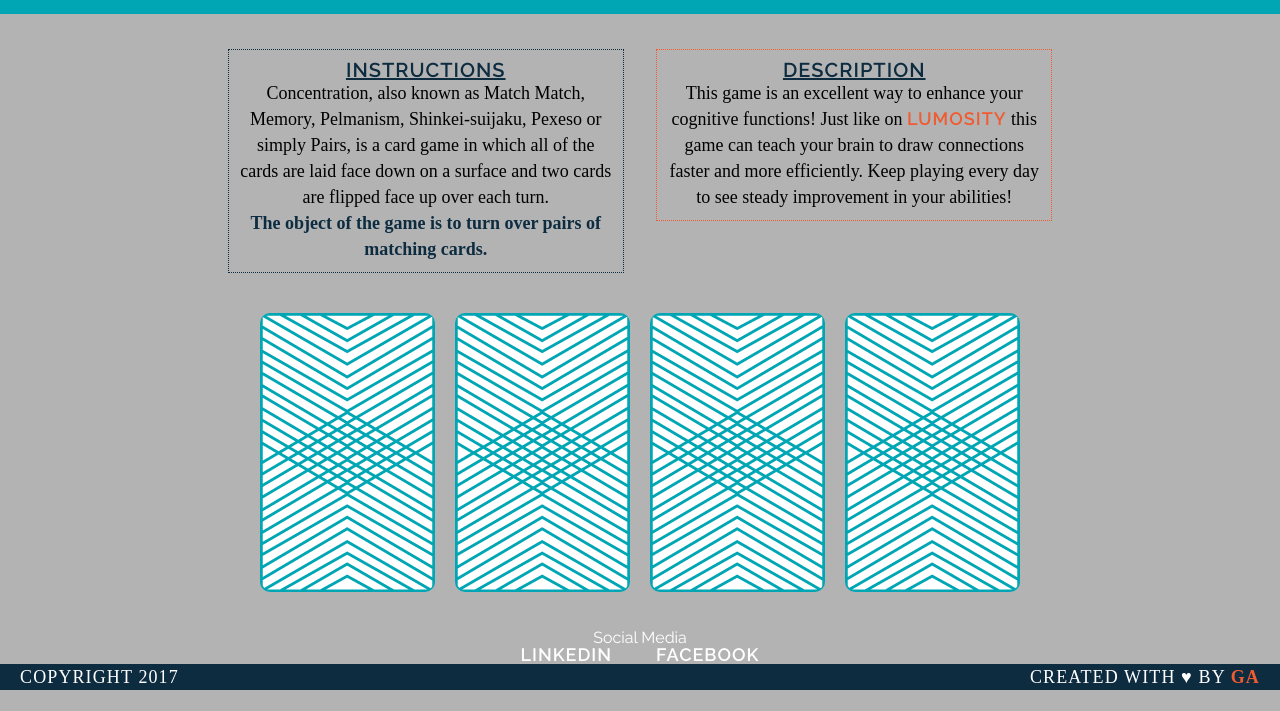
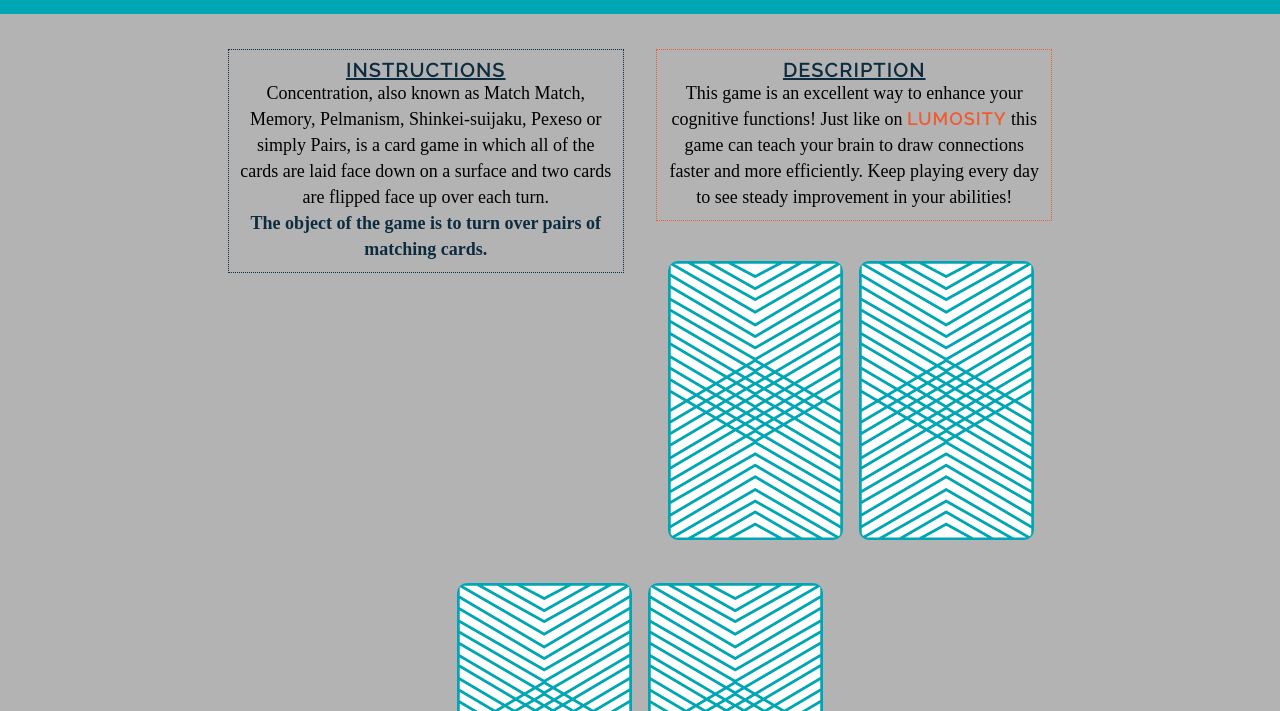
Before and after one commit to Brocier/wdi-memorygame, a plain HTML site: page index.html in a window 1280 px wide. Shown: the part 89-800 px from the top of the page. Drawn offline with Linux system fonts and the light colour scheme; a web font is replaced by a local one.

Commit message:
almost working JS

```diff
--- a/index.html
+++ b/index.html
@@ -26,12 +26,13 @@
 		<p>This game is an excellent way to enhance your cognitive functions! Just like on <a class="lum" href="https://www.lumosity.com">Lumosity</a> this game can teach your brain to draw connections faster and more efficiently. Keep playing every day to see steady improvement in your abilities!</p>
 	</aside>
 </div>
-	<div class="cards" id="Game">
+	<div id="game-board" class="board clearfix"></div>
+	<!-- <div class="cards" id="Game">
 		<img src="images/back.png" alt="Queen of Diamonds">
 		<img src="images/back.png" alt="Queen of Hearts">
 		<img src="images/back.png" alt="King of Diamonds">
 		<img src="images/back.png" alt="King of Hearts">
-	</div>
+	</div> -->
 </main>
 
 
--- a/js/main.js
+++ b/js/main.js
@@ -26,6 +26,7 @@ var cards = [
 var cardsInPlay = []
 //function to check for match
 var checkForMatch = function(){
+	this.setAttribute('src', cards.cardImage);
 	if (cardsInPlay.length === 2) {
 		if (cardsInPlay[0] === cardsInPlay[1]) {
 		console.log("You found a match!");
@@ -33,13 +34,22 @@ var checkForMatch = function(){
 		console.log("Sorry, try again.")
 }}};
 //function to simulate a user flipping a card
-var flipCard = function (cardId) {
+var flipCard = function() {
+	var cardId = this.getAttribute('data-id');
 	console.log ("User flipped" + cards[cardId].rank);
 	console.log (cards[cardId].cardImage);
 	console.log (cards[cardId].suit);
 	cardsInPlay.push(cards[cardId].rank);
 	checkForMatch();
 };
+var createBoard = function(){
+	for (var i = 0; i < cards.length; i++){
+		var cardElement = document.createElement('img');
+			cardElement.setAttribute('src', "images/back.png");
+			cardElement.setAttribute('data-id', i);
+			cardElement.addEventListener('click', flipCard);
+			document.getElementById("game-board").appendChild(cardElement);
+	}
+};
 
-flipCard(0);
-flipCard(2);
+createBoard();
```
